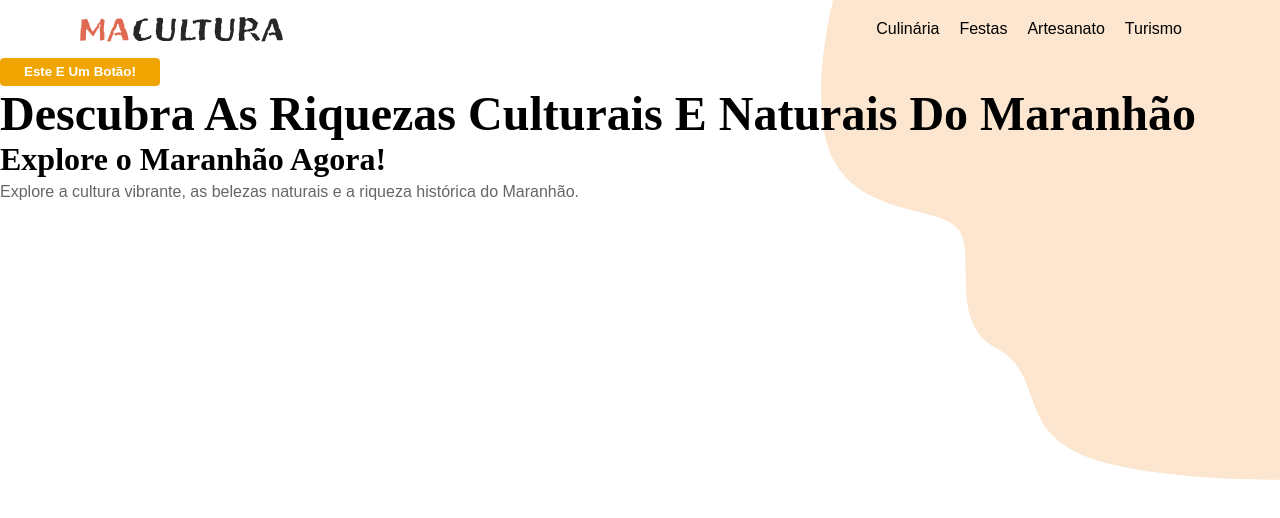
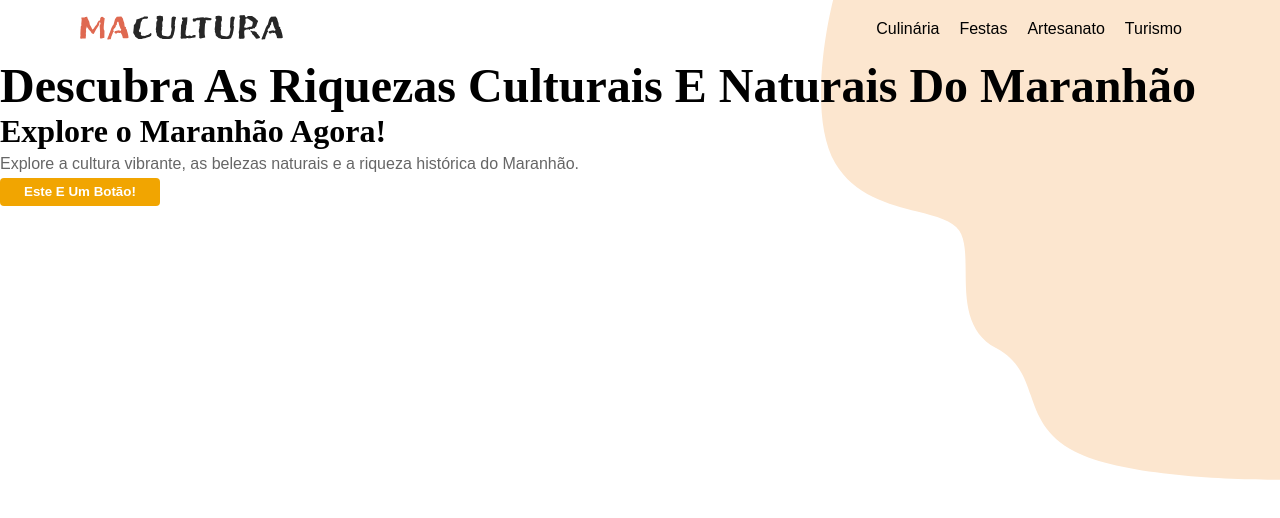
Before and after one commit to hendricksonweib/Desafio-InovaMaranhao, a React (Vite) app: page / in a window 1280 px wide. Shown: the top 518 px of the page. Built offline with nearby package versions, Linux system fonts and the light colour scheme.

Commit message:
feat my features
Signed-off-by: hendricksonweib <hendricksonrocha22@gmail.com>

```diff
--- a/src/pages/Home.tsx
+++ b/src/pages/Home.tsx
@@ -1,4 +1,3 @@
-import Nav from "../template/NAV/Nav"
 import PrimaryButton from "../ui/PrimaryButton"
 import Title from "../ui/Title"
 import Subtitle from "../ui/Subtitle"
@@ -7,11 +6,11 @@ import Paragraph from "../ui/Paragraph"
 function Home() {
   return (
    <>
-     <PrimaryButton texto="Este e um botão!"/>
-     <Title texto="Descubra as Riquezas Culturais e Naturais
-do Maranhão"/>
-     <Subtitle texto="Explore o Maranhão Agora!"/>
-     <Paragraph fontWeight={"400"} texto="Explore a cultura vibrante, as belezas naturais e a riqueza histórica do Maranhão."/>
+    <Title texto="Descubra as Riquezas Culturais e Naturais
+    do Maranhão"/>
+    <Subtitle texto="Explore o Maranhão Agora!"/>
+    <Paragraph fontWeight={"400"} texto="Explore a cultura vibrante, as belezas naturais e a riqueza histórica do Maranhão."/>
+    <PrimaryButton texto="Este e um botão!"/>
    </>
   )
 }
--- a/src/template/NAV/Nav.tsx
+++ b/src/template/NAV/Nav.tsx
@@ -12,7 +12,7 @@ const Nav: React.FC = () => {
 
   return (
     <header>
-      <img className='logo' src={Logo} alt="macultura.svg" />
+    <Link to="/"><img className='logo' src={Logo} alt="macultura.svg" /></Link>
       <div className={`menu-icon ${isOpen ? 'open' : ''}`} onClick={toggleMenu}>
         <div className="menu-icon__line"></div>
         <div className="menu-icon__line"></div>
```
Also changed, not shown: public/img-home/image.png (added).
